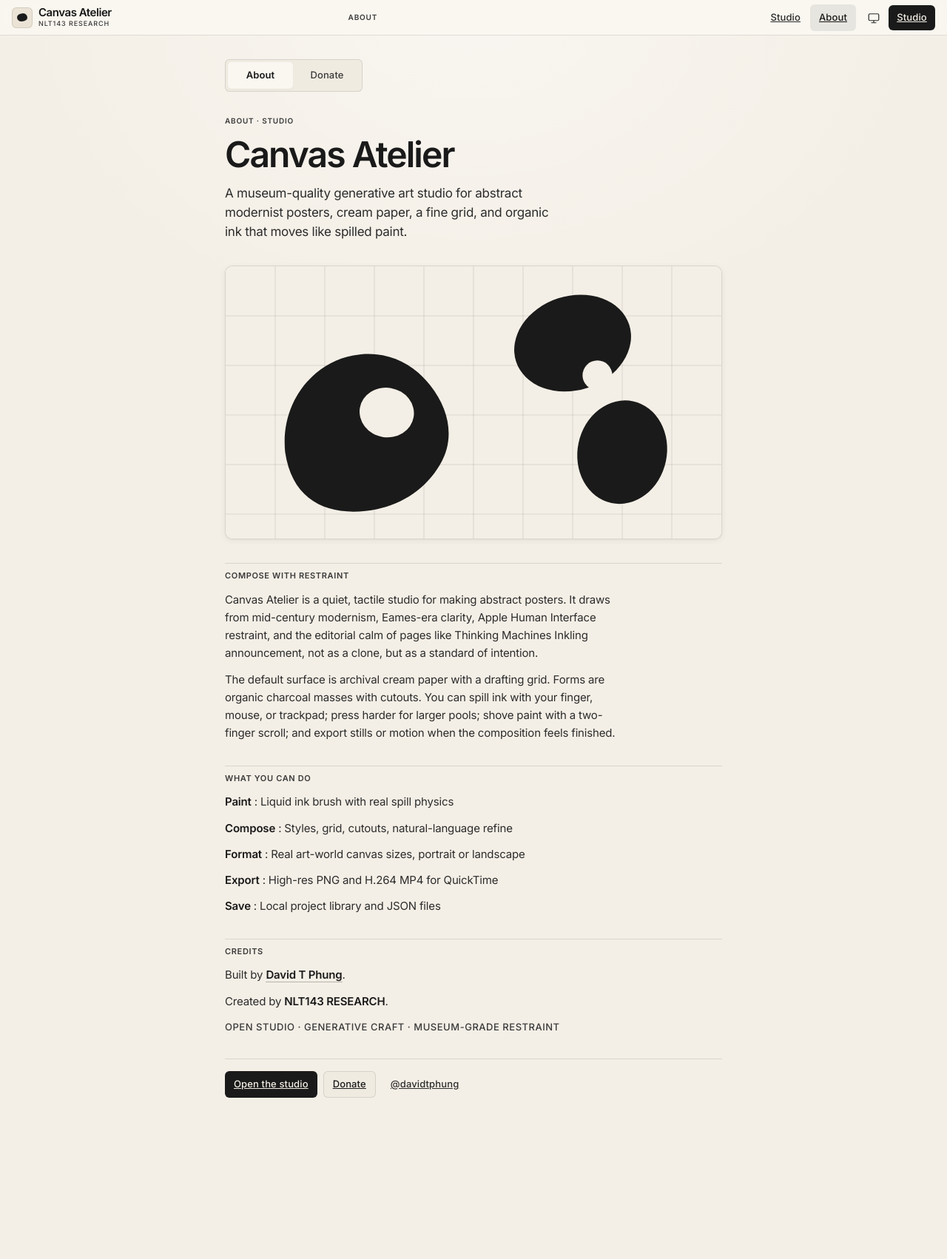
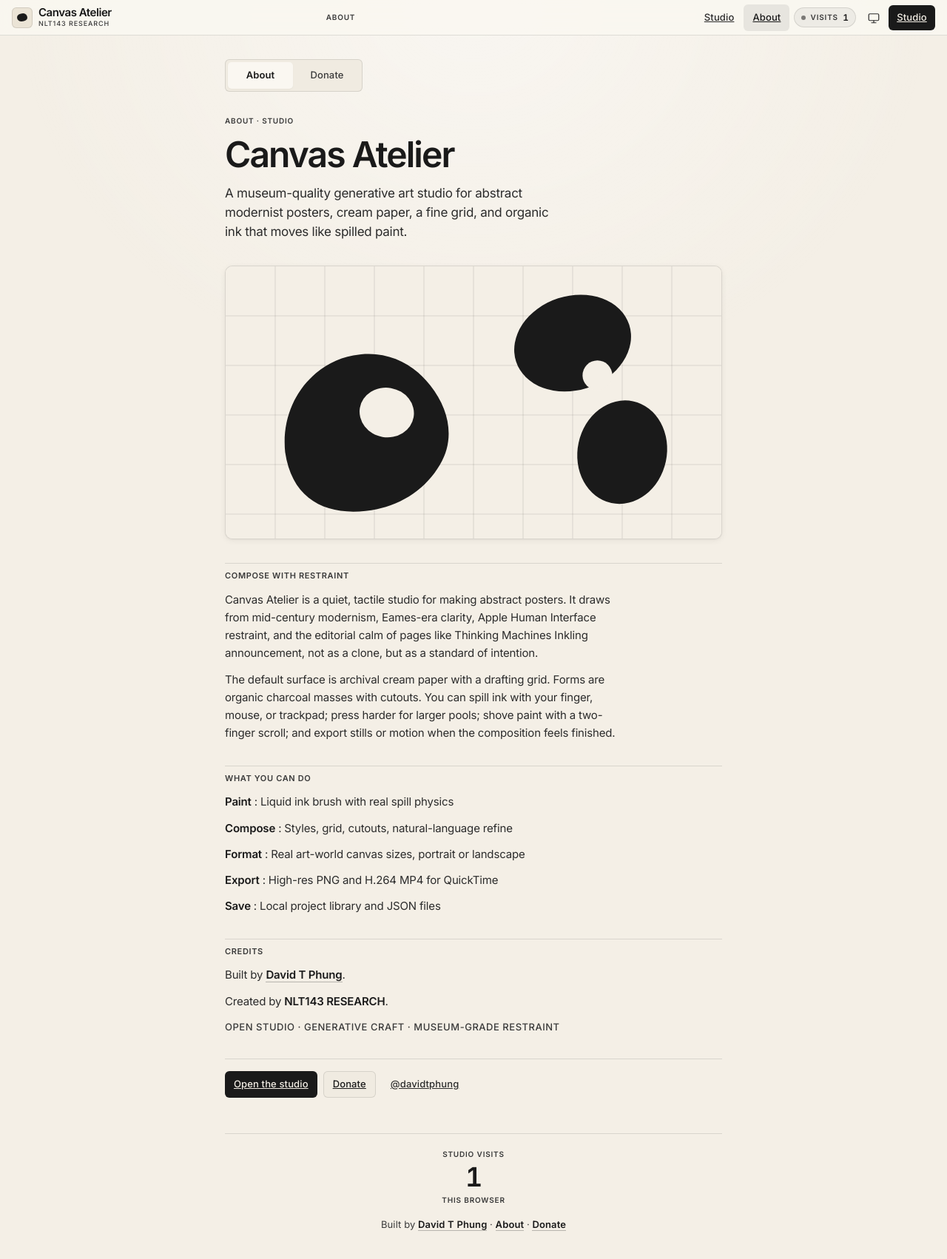
Before and after one commit to davidtphung/canvas-atelier, a React (Vite) app: page /about in a window 1280 px wide. Shown: the top 1702 px of the page at 74% size. Before the commit the page ends 1548 px from the top, so only its background shows below. Built offline with nearby package versions, Linux system fonts and the light colour scheme; no server answers.

Commit message:
feat: show site visit counter in studio and About
Wire the existing Abacus-backed view counter into the top bar (desktop),
a floating chip on mobile studio, and a plaque on the About page.

```diff
--- a/src/components/TopBar.css
+++ b/src/components/TopBar.css
@@ -160,6 +160,13 @@
   flex-shrink: 0;
 }
 
+.topbar-views {
+  display: flex;
+  align-items: center;
+  margin-right: var(--space-1);
+  flex-shrink: 0;
+}
+
 .topbar-nav-link {
   min-height: 32px;
   padding: 0 0.55rem;
--- a/src/components/TopBar.tsx
+++ b/src/components/TopBar.tsx
@@ -1,6 +1,7 @@
 import { Link, useLocation } from 'react-router-dom';
 import { useStudioStore } from '../store/useStudioStore';
 import { Icons } from './icons';
+import { ViewCounter } from './ViewCounter';
 import './TopBar.css';
 
 export function TopBar() {
@@ -85,6 +86,10 @@ export function TopBar() {
           </Link>
         </nav>
 
+        <div className="topbar-views desktop-only" aria-label="Site visits">
+          <ViewCounter variant="inline" />
+        </div>
+
         <button
           type="button"
           className="btn btn-icon"
--- a/src/components/ViewCounter.css
+++ b/src/components/ViewCounter.css
@@ -98,8 +98,43 @@
   box-shadow: var(--shadow-focus);
 }
 
+/* Floating chip on studio (mobile-friendly, non-blocking) */
+.studio-view-chip {
+  position: fixed;
+  left: max(var(--space-3), env(safe-area-inset-left));
+  bottom: max(var(--space-3), env(safe-area-inset-bottom));
+  z-index: calc(var(--z-chrome) + 1);
+  pointer-events: none;
+}
+
+.studio-view-chip .view-counter--inline {
+  pointer-events: auto;
+  backdrop-filter: blur(10px);
+  -webkit-backdrop-filter: blur(10px);
+  background: var(--surface-chrome);
+  box-shadow: var(--shadow-xs);
+}
+
+/* Desktop: visits live in the top bar; hide floating chip to reduce clutter */
+@media (min-width: 861px) {
+  .studio-view-chip {
+    display: none;
+  }
+}
+
 @media (max-width: 860px) {
   .view-counter--inline .micro {
     display: none;
   }
+
+  /* Keep clear of bottom toolbar on mobile */
+  .studio-view-chip {
+    bottom: max(4.25rem, calc(env(safe-area-inset-bottom) + 3.75rem));
+  }
 }
+
+/* About page plaque */
+.about-page .view-counter--plaque {
+  width: 100%;
+  margin-top: var(--space-4);
+}
--- a/src/components/ViewCounter.tsx
+++ b/src/components/ViewCounter.tsx
@@ -7,27 +7,38 @@ type Props = {
   variant?: 'inline' | 'plaque';
 };
 
+/** Shared cache so multiple ViewCounter mounts don't flash different states */
+let sharedCount: number | null = null;
+let sharedSource: 'remote' | 'local' | 'loading' = 'loading';
+let sharedPromise: Promise<{ count: number; source: 'remote' | 'local' }> | null = null;
+
+function loadViews() {
+  if (sharedPromise) return sharedPromise;
+  sharedPromise = recordSiteView().then((result) => {
+    sharedCount = result.count;
+    sharedSource = result.source;
+    return result;
+  });
+  return sharedPromise;
+}
+
 export function ViewCounter({ variant = 'plaque' }: Props) {
-  const [count, setCount] = useState<number | null>(null);
-  const [source, setSource] = useState<'remote' | 'local' | 'loading'>('loading');
+  const [count, setCount] = useState<number | null>(sharedCount);
+  const [source, setSource] = useState<'remote' | 'local' | 'loading'>(sharedSource);
 
   useEffect(() => {
     let cancelled = false;
-    void (async () => {
-      const result = await recordSiteView();
+    void loadViews().then((result) => {
       if (cancelled) return;
       setCount(result.count);
       setSource(result.source);
-    })();
+    });
     return () => {
       cancelled = true;
     };
   }, []);
 
-  const label =
-    count == null
-      ? '…'
-      : formatViewCount(count);
+  const label = count == null ? '…' : formatViewCount(count);
 
   if (variant === 'inline') {
     return (
@@ -39,6 +50,7 @@ export function ViewCounter({ variant = 'plaque' }: Props) {
             : 'Total studio visits'
         }
         aria-live="polite"
+        aria-label={count == null ? 'Loading visit count' : `${label} studio visits`}
       >
         <span className="view-counter-dot" aria-hidden="true" />
         <span className="micro">Visits</span>
--- a/src/pages/AboutPage.tsx
+++ b/src/pages/AboutPage.tsx
@@ -1,5 +1,6 @@
 import { Link, useSearchParams } from 'react-router-dom';
 import { TopBar } from '../components/TopBar';
+import { ViewCounter } from '../components/ViewCounter';
 import { useStudioStore } from '../store/useStudioStore';
 import { DonatePanel } from './DonatePanel';
 import './AboutPage.css';
@@ -193,6 +194,8 @@ export function AboutPage() {
             </footer>
           </div>
         )}
+
+        <ViewCounter variant="plaque" />
       </main>
     </div>
   );
--- a/src/pages/StudioPage.tsx
+++ b/src/pages/StudioPage.tsx
@@ -12,6 +12,7 @@ import { Timeline } from '../components/Timeline';
 import { ExportDialog } from '../components/ExportDialog';
 import { Onboarding } from '../components/Onboarding';
 import { ToastRegion } from '../components/ToastRegion';
+import { ViewCounter } from '../components/ViewCounter';
 
 /**
  * Full-viewport studio shell:
@@ -64,6 +65,11 @@ export function StudioPage() {
         <AccessibilityPanel />
       </div>
 
+      {/* Mobile / always-visible visit chip (desktop also shows in top bar) */}
+      <div className="studio-view-chip" aria-hidden={false}>
+        <ViewCounter variant="inline" />
+      </div>
+
       <ExportDialog />
       <Onboarding />
       <ToastRegion />
```
